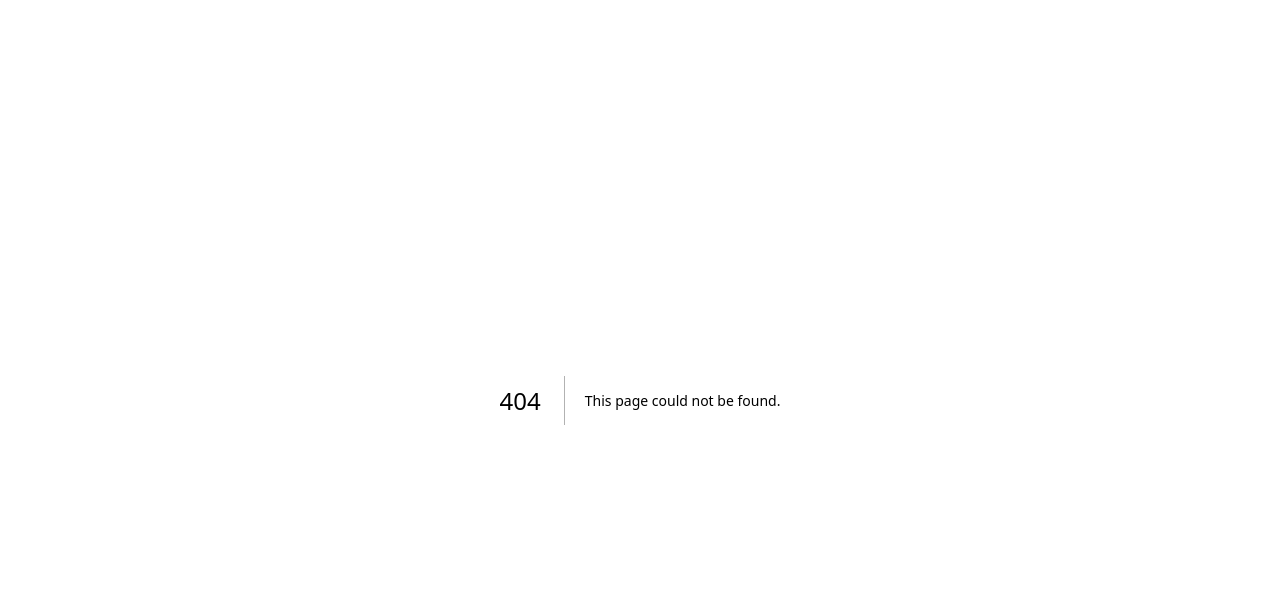
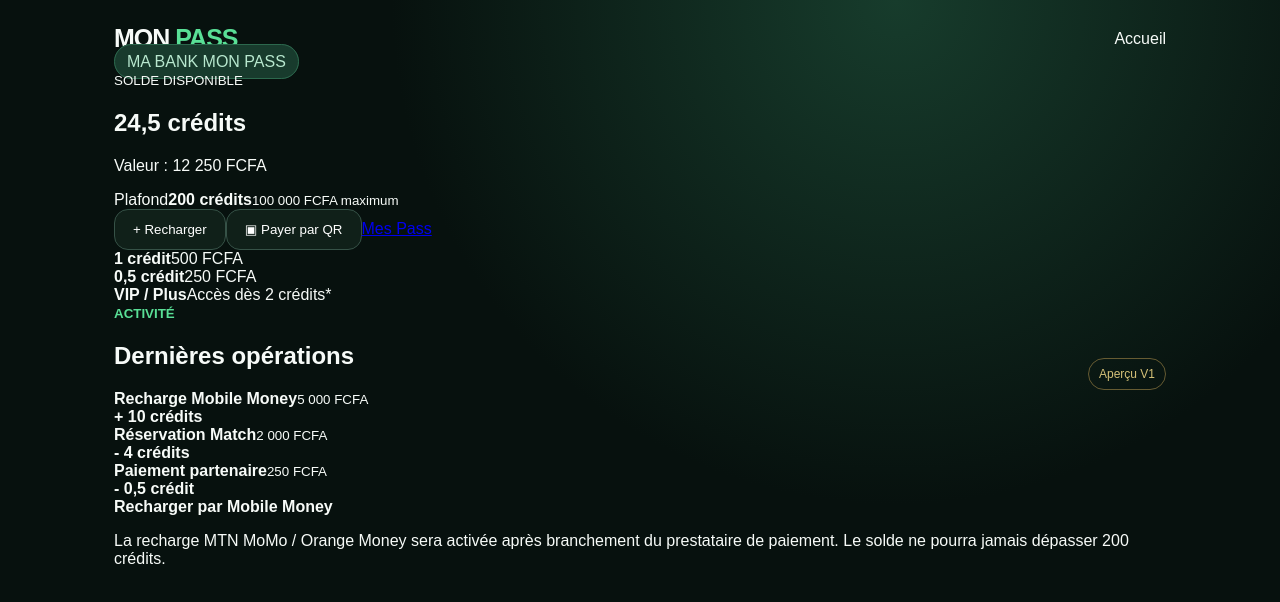
Before and after one commit to AngyBlack237/MON-PASS, a Next.js app: page /bank in a window 1280 px wide. Before the commit this address had no page. Shown: the top 602 px of the page. Built offline with nearby package versions, Linux system fonts and the light colour scheme.

Commit message:
MON PASS Client Bank: add app/bank/page.js

```diff
--- /dev/null
+++ b/app/bank/page.js
@@ -0,0 +1,2 @@
+const ops=[["Recharge Mobile Money","+ 10 crédits","5 000 FCFA"],["Réservation Match","- 4 crédits","2 000 FCFA"],["Paiement partenaire","- 0,5 crédit","250 FCFA"]];
+export default function Bank(){return <main><header><a className="brand" href="/">MON <b>PASS</b></a><a className="account" href="/">Accueil</a></header><section className="bankHero"><span className="pill">MA BANK MON PASS</span><div className="balance"><div><small>SOLDE DISPONIBLE</small><h1>24,5 <span>crédits</span></h1><p>Valeur : 12 250 FCFA</p></div><div className="limit"><span>Plafond</span><b>200 crédits</b><small>100 000 FCFA maximum</small></div></div><div className="bankActions"><button className="primary">+ Recharger</button><button>▣ Payer par QR</button><a href="/mes-pass">Mes Pass</a></div></section><section className="creditInfo"><div><b>1 crédit</b><span>500 FCFA</span></div><div><b>0,5 crédit</b><span>250 FCFA</span></div><div><b>VIP / Plus</b><span>Accès dès 2 crédits*</span></div></section><section className="history"><div className="sectionTitle"><div><small>ACTIVITÉ</small><h2>Dernières opérations</h2></div><span className="demoBadge">Aperçu V1</span></div>{ops.map((o,i)=><article key={i}><div><b>{o[0]}</b><small>{o[2]}</small></div><strong className={o[1].startsWith("+")?"positive":""}>{o[1]}</strong></article>)}</section><section className="bankNotice"><b>Recharger par Mobile Money</b><p>La recharge MTN MoMo / Orange Money sera activée après branchement du prestataire de paiement. Le solde ne pourra jamais dépasser 200 crédits.</p></section></main>}
```
